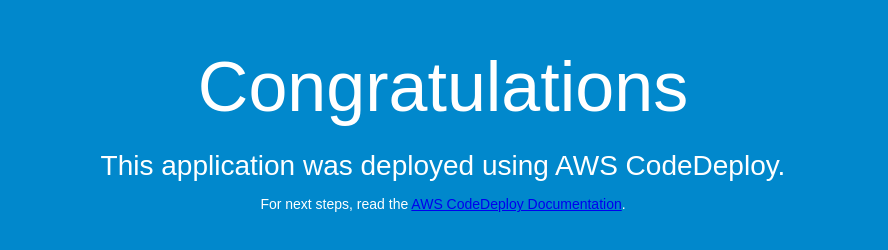
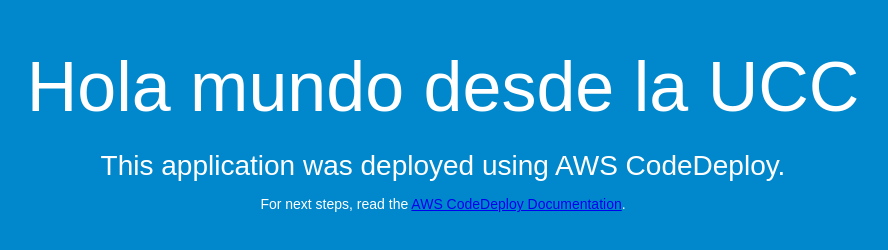
Before and after one commit to jrsg/CodeDeployGitHubDemo, a plain HTML site: page index.html in a window 1280 px wide. Shown: the whole page, without its empty margins (197-1085 px from the left). Drawn offline with Linux system fonts and the light colour scheme.

Commit message:
Se agrega saludo

```diff
--- a/index.html
+++ b/index.html
@@ -26,7 +26,7 @@
 </head>
 <body>
   <div align="center">
-    <h1>Congratulations</h1>
+    <h1>Hola mundo desde la UCC</h1>
     <h2>This application was deployed using AWS CodeDeploy.</h2>
     <p>For next steps, read the <a href="http://aws.amazon.com/documentation/codedeploy">AWS CodeDeploy Documentation</a>.</p>
   </div>
```
